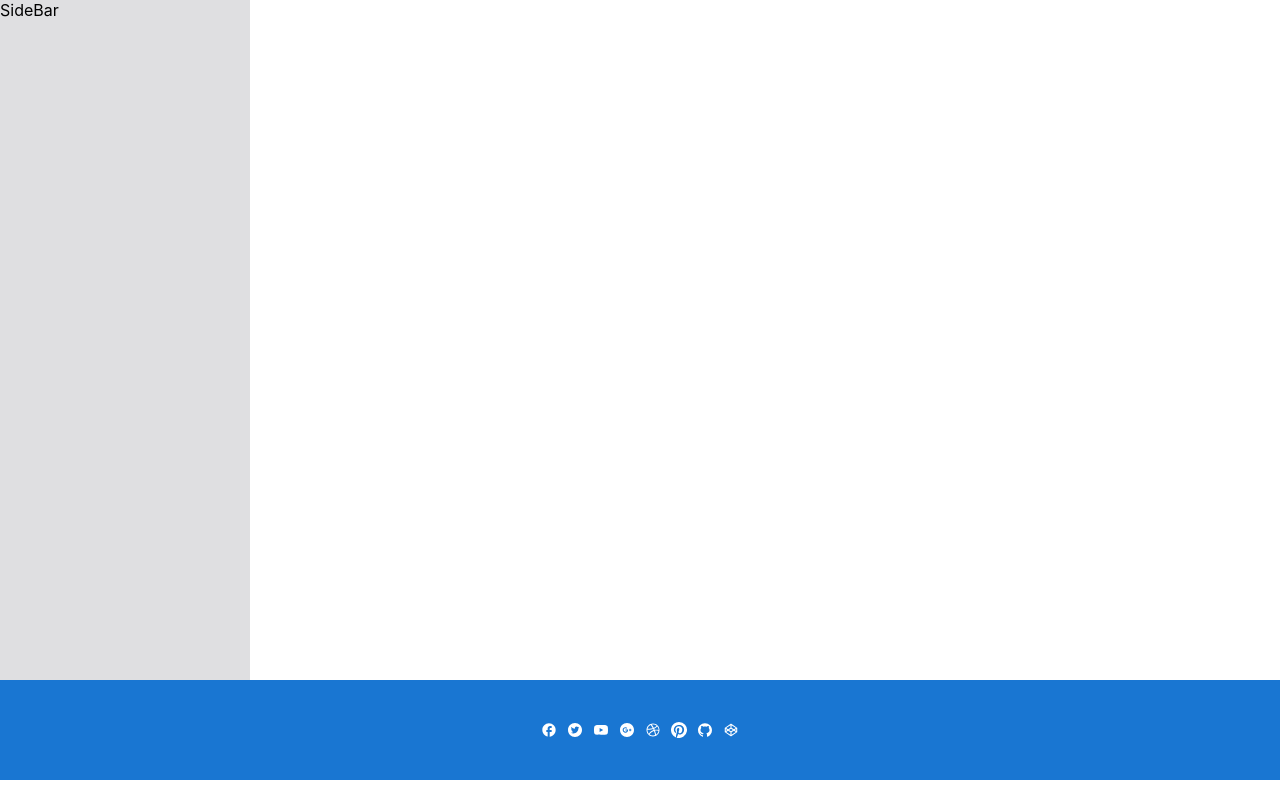
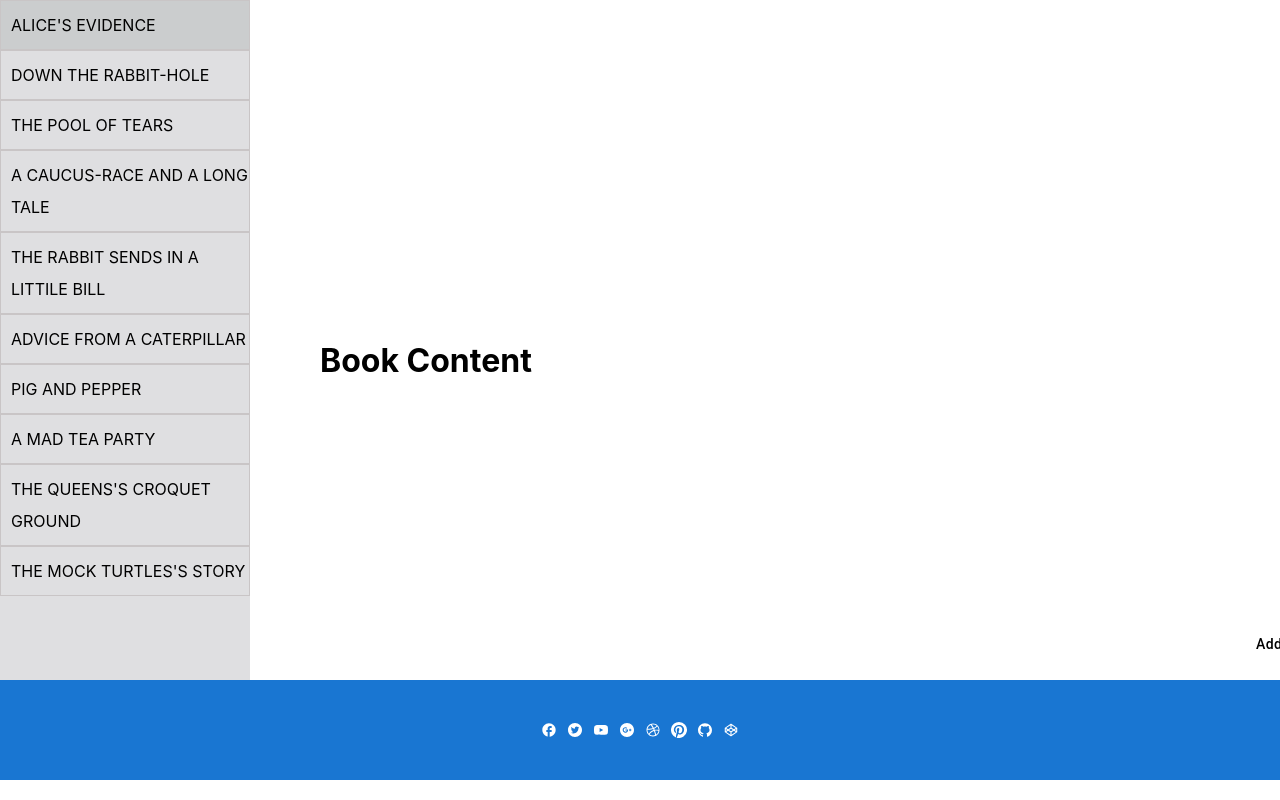
Before and after one commit to Pranavswebdev/BookApp, a React (Create React App) app: page / in a window 1280 px wide. Built offline with nearby package versions, Linux system fonts and the light colour scheme.

Commit message:
dealing es lint error

```diff
--- a/package.json
+++ b/package.json
@@ -3,13 +3,19 @@
   "version": "0.1.0",
   "private": true,
   "dependencies": {
+    "@emotion/react": "^11.9.0",
+    "@emotion/styled": "^11.8.1",
+    "@mui/icons-material": "^5.6.2",
+    "@mui/material": "^5.6.2",
     "@testing-library/jest-dom": "^5.16.4",
     "@testing-library/react": "^13.1.1",
     "@testing-library/user-event": "^13.5.0",
     "react": "^18.0.0",
     "react-dom": "^18.0.0",
     "react-icons": "^4.3.1",
+    "react-redux": "^8.0.0",
     "react-scripts": "5.0.1",
+    "redux": "^4.2.0",
     "web-vitals": "^2.1.4"
   },
   "scripts": {
--- a/src/App.css
+++ b/src/App.css
@@ -30,6 +30,63 @@ width: 100vw;
 
 color: white;
 margin: 5px;
+cursor: pointer;
 
 
 }
+
+.SidebarList{
+
+  height: 100%;
+  width: 100%;
+  padding: 0px;
+  margin: 0px;
+  overflow-y: scroll;
+}
+
+.SidebarList .row{
+cursor: pointer;
+width: 95%;
+height: auto;
+padding-top: 8px;
+padding-bottom: 8px;
+padding-left: 10px;
+line-height: 2rem;
+border: 1px solid #c9c5c6 ;
+margin: 0;
+list-style-type: non;
+display: flex;
+justify-content: flex-start;
+align-items: center;
+}
+
+
+
+.SidebarList .row:hover{
+
+
+background-color: #cbcdce;
+
+}
+
+.BookContent{
+
+position: fixed;
+left: 20rem;
+top: 20rem;
+
+}
+
+body{
+
+padding: 0;
+margin: 0;
+}
+
+
+.Addnew{
+position: fixed;
+top: 14rem;
+left: 58rem;
+text-transform: none;
+}
--- a/src/App.js
+++ b/src/App.js
@@ -1,12 +1,14 @@
 import './App.css';
 import SideBar from './Components/Sidebar/SideBar';
 import Footer from './Components/Footer/Footer';
+import BookContent from './Components/BookContent/BookContent';
 
 function App() {
   return (
     <div className="App">
 
       <SideBar />
+      <BookContent />
       <Footer />
 
     </div>
--- /dev/null
+++ b/src/Components/BookContent/BookContent.js
@@ -0,0 +1,19 @@
+import React from 'react';
+import '../../App.css';
+import Button from '@mui/material/Button';
+import AddIcon from '@mui/icons-material/Add';
+
+function BookContent() {
+  return (
+    <div className="BookContent">
+      <h1>Book Content</h1>
+      <Button className="Addnew" style={{ color: 'black', textTransform: 'none' }} endIcon={<AddIcon />}>
+        Add New Page
+
+
+      </Button>
+    </div>
+  );
+}
+
+export default BookContent;
--- a/src/Components/Footer/Footer.js
+++ b/src/Components/Footer/Footer.js
@@ -15,7 +15,6 @@ import {
 function Footer() {
   return (
     <div className="Footer">
-
       <MdFacebook className="icon" />
       <AiFillTwitterCircle className="icon" />
       <AiFillYoutube className="icon" />
@@ -24,7 +23,6 @@ function Footer() {
       <BsPinterest className="icon" />
       <AiFillGithub className="icon" />
       <AiOutlineCodepen className="icon" />
-
     </div>
   );
 }
--- a/src/Components/Sidebar/SideBar.js
+++ b/src/Components/Sidebar/SideBar.js
@@ -1,10 +1,29 @@
 import React from 'react';
 import '../../App.css';
+import { SidebarData } from './SideBarData';
 
 function SideBar() {
   return (
     <div className="Sidebar">
-      SideBar
+
+      <ul className="SidebarList">
+
+        {
+
+    SidebarData.map((data) => (
+
+      <li onClick={() => { window.location.pathname = data.title; }}
+       onKeyDown={() => { window.location.pathname = data.title; }}
+       className="row" key={data.title}>
+
+        <div>{data.title}</div>
+
+      </li>
+
+    ))
+        }
+      </ul>
+
     </div>
   );
 }
--- /dev/null
+++ b/src/Components/Sidebar/SideBarData.js
@@ -0,0 +1,55 @@
+export const SidebarData = [
+
+  {
+    title: "ALICE'S EVIDENCE",
+    content: "Lorem Ipsum is simply dummy text of the printing and typesetting industry. Lorem Ipsum has been the industry's standard dummy text ever since the 1500s, when an unknown printer took a galley of type and scrambled it to make a type specimen book. It has survived not only five centuries, but also the leap into electronic typesetting, remaining essentially unchanged. It was popularised in the 1960s with the release of Letraset sheets containing Lorem Ipsum passages, and more recently with desktop publishing software like Aldus PageMaker including versions of Lorem Ipsum.",
+
+  },
+  {
+    title: 'DOWN THE RABBIT-HOLE',
+    content: "Lorem Ipsum is simply dummy text of the printing and typesetting industry. Lorem Ipsum has been the industry's standard dummy text ever since the 1500s, when an unknown printer took a galley of type and scrambled it to make a type specimen book. It has survived not only five centuries, but also the leap into electronic typesetting, remaining essentially unchanged. It was popularised in the 1960s with the release of Letraset sheets containing Lorem Ipsum passages, and more recently with desktop publishing software like Aldus PageMaker including versions of Lorem Ipsum.",
+
+  },
+  {
+    title: 'THE POOL OF TEARS',
+    content: "Lorem Ipsum is simply dummy text of the printing and typesetting industry. Lorem Ipsum has been the industry's standard dummy text ever since the 1500s, when an unknown printer took a galley of type and scrambled it to make a type specimen book. It has survived not only five centuries, but also the leap into electronic typesetting, remaining essentially unchanged. It was popularised in the 1960s with the release of Letraset sheets containing Lorem Ipsum passages, and more recently with desktop publishing software like Aldus PageMaker including versions of Lorem Ipsum.",
+
+  },
+  {
+    title: 'A CAUCUS-RACE AND A LONG TALE',
+    content: "Lorem Ipsum is simply dummy text of the printing and typesetting industry. Lorem Ipsum has been the industry's standard dummy text ever since the 1500s, when an unknown printer took a galley of type and scrambled it to make a type specimen book. It has survived not only five centuries, but also the leap into electronic typesetting, remaining essentially unchanged. It was popularised in the 1960s with the release of Letraset sheets containing Lorem Ipsum passages, and more recently with desktop publishing software like Aldus PageMaker including versions of Lorem Ipsum.",
+
+  },
+  {
+    title: 'THE RABBIT SENDS IN A LITTILE BILL',
+    content: "Lorem Ipsum is simply dummy text of the printing and typesetting industry. Lorem Ipsum has been the industry's standard dummy text ever since the 1500s, when an unknown printer took a galley of type and scrambled it to make a type specimen book. It has survived not only five centuries, but also the leap into electronic typesetting, remaining essentially unchanged. It was popularised in the 1960s with the release of Letraset sheets containing Lorem Ipsum passages, and more recently with desktop publishing software like Aldus PageMaker including versions of Lorem Ipsum.",
+
+  },
+  {
+    title: 'ADVICE FROM A CATERPILLAR',
+    content: "Lorem Ipsum is simply dummy text of the printing and typesetting industry. Lorem Ipsum has been the industry's standard dummy text ever since the 1500s, when an unknown printer took a galley of type and scrambled it to make a type specimen book. It has survived not only five centuries, but also the leap into electronic typesetting, remaining essentially unchanged. It was popularised in the 1960s with the release of Letraset sheets containing Lorem Ipsum passages, and more recently with desktop publishing software like Aldus PageMaker including versions of Lorem Ipsum.",
+
+  },
+  {
+    title: 'PIG AND PEPPER',
+    content: "Lorem Ipsum is simply dummy text of the printing and typesetting industry. Lorem Ipsum has been the industry's standard dummy text ever since the 1500s, when an unknown printer took a galley of type and scrambled it to make a type specimen book. It has survived not only five centuries, but also the leap into electronic typesetting, remaining essentially unchanged. It was popularised in the 1960s with the release of Letraset sheets containing Lorem Ipsum passages, and more recently with desktop publishing software like Aldus PageMaker including versions of Lorem Ipsum.",
+
+  },
+  {
+    title: 'A MAD TEA PARTY',
+    content: "Lorem Ipsum is simply dummy text of the printing and typesetting industry. Lorem Ipsum has been the industry's standard dummy text ever since the 1500s, when an unknown printer took a galley of type and scrambled it to make a type specimen book. It has survived not only five centuries, but also the leap into electronic typesetting, remaining essentially unchanged. It was popularised in the 1960s with the release of Letraset sheets containing Lorem Ipsum passages, and more recently with desktop publishing software like Aldus PageMaker including versions of Lorem Ipsum.",
+
+  },
+  {
+    title: "THE QUEENS'S CROQUET GROUND ",
+    content: "Lorem Ipsum is simply dummy text of the printing and typesetting industry. Lorem Ipsum has been the industry's standard dummy text ever since the 1500s, when an unknown printer took a galley of type and scrambled it to make a type specimen book. It has survived not only five centuries, but also the leap into electronic typesetting, remaining essentially unchanged. It was popularised in the 1960s with the release of Letraset sheets containing Lorem Ipsum passages, and more recently with desktop publishing software like Aldus PageMaker including versions of Lorem Ipsum.",
+
+  },
+  {
+    title: "THE MOCK TURTLES'S STORY",
+    content: "Lorem Ipsum is simply dummy text of the printing and typesetting industry. Lorem Ipsum has been the industry's standard dummy text ever since the 1500s, when an unknown printer took a galley of type and scrambled it to make a type specimen book. It has survived not only five centuries, but also the leap into electronic typesetting, remaining essentially unchanged. It was popularised in the 1960s with the release of Letraset sheets containing Lorem Ipsum passages, and more recently with desktop publishing software like Aldus PageMaker including versions of Lorem Ipsum.",
+
+  },
+
+];
+export default SidebarData;
```
Also changed, not shown: src/actions/index.js (added, +11 -0 lines), .eslintrc.js, 1 other file (tests, documents, lock files or other folders).
